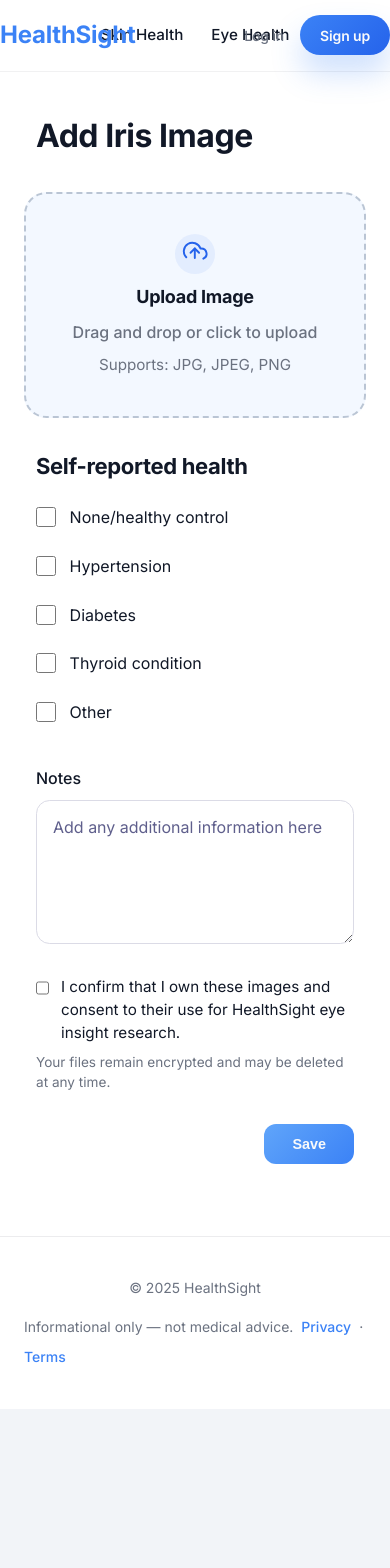
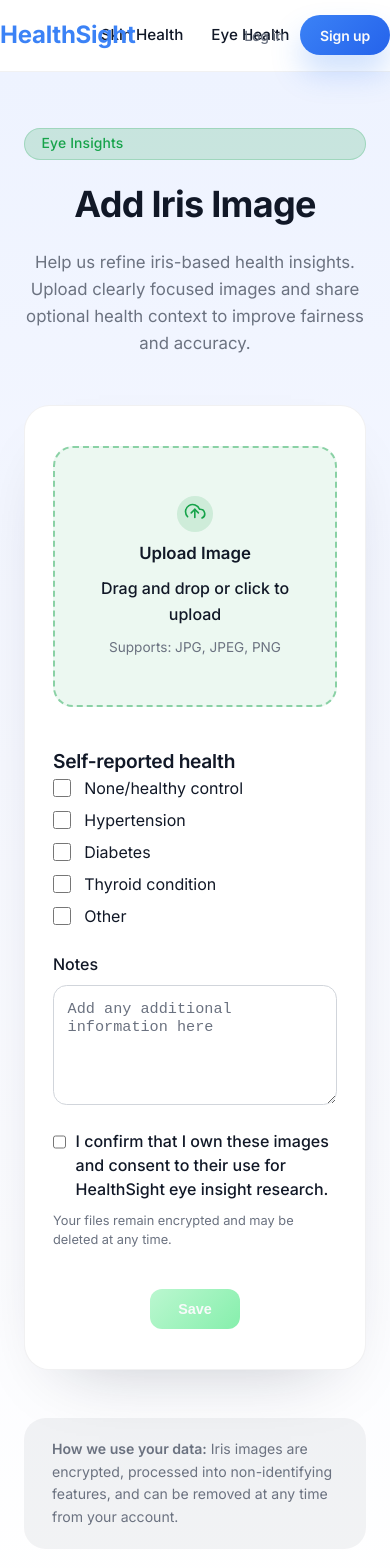
Before and after one commit to jpbinith/health-insight-frontend, a Next.js app: page /eye-insights in a window 390 px wide. Shown: the top 1568 px of the page. Before the commit the page ends 1409 px from the top, so only its background shows below. Built offline with nearby package versions, Linux system fonts and the light colour scheme.

Commit message:
ui design updated

```diff
--- a/src/app/eye-insights/page.tsx
+++ b/src/app/eye-insights/page.tsx
@@ -29,26 +29,32 @@ export default function EyeInsightsPage() {
   const filesSelected = uploadedFiles.length > 0;
 
   return (
-    <section className="eye-insights">
-      <div className="eye-insights__inner">
-        <header className="eye-insights__header">
-          <h1 className="eye-insights__title">Add Iris Image</h1>
+    <section className="analysis-page eye-insights">
+      <div className="analysis-page__inner">
+        <header className="analysis-page__intro">
+          <span className="analysis-page__badge analysis-page__badge--green">Eye Insights</span>
+          <h1 className="analysis-page__title">Add Iris Image</h1>
+          <p className="analysis-page__subtitle">
+            Help us refine iris-based health insights. Upload clearly focused images and share optional health context to
+            improve fairness and accuracy.
+          </p>
         </header>
 
+        <div className="analysis-card eye-insights__card">
           <ImageUploader
             accept="image/*"
-          multiple
             title="Upload Image"
             prompt="Drag and drop or click to upload"
             helperText="Supports: JPG, JPEG, PNG"
             hideDropzoneOnSelection
             showPreviewImage
             onChange={setUploadedFiles}
-          className="eye-insights__uploader"
+            className="analysis-card__uploader analysis-card__uploader--eye"
           />
 
-        <section aria-labelledby="health-heading" className="eye-insights__section">
-          <h2 className="eye-insights__section-title" id="health-heading">
+          <div className="eye-insights__form">
+            <section className="eye-insights__group" aria-labelledby="health-heading">
+              <h2 className="eye-insights__group-title" id="health-heading">
                 Self-reported health
               </h2>
               <div className="eye-insights__checkboxes">
@@ -136,9 +142,8 @@ export default function EyeInsightsPage() {
                   I confirm that I own these images and consent to their use for HealthSight eye insight research.
                 </span>
               </label>
-          <p className="eye-insights__consent-hint">
-            Your files remain encrypted and may be deleted at any time.
-          </p>
+              <p className="eye-insights__consent-hint">Your files remain encrypted and may be deleted at any time.</p>
+            </div>
           </div>
 
           <div className="eye-insights__actions">
@@ -151,6 +156,12 @@ export default function EyeInsightsPage() {
             </button>
           </div>
         </div>
+
+        <p className="analysis-page__disclaimer">
+          <strong>How we use your data:</strong> Iris images are encrypted, processed into non-identifying features, and can be
+          removed at any time from your account.
+        </p>
+      </div>
     </section>
   );
 }
--- a/src/styles/main.scss
+++ b/src/styles/main.scss
@@ -14,6 +14,7 @@
 @use 'components/feature-step';
 @use 'components/footer';
 @use 'components/image-upload';
+@use 'pages/analysis_base';
 @use 'pages/eye_insights';
 @use 'pages/skin_health';
 @use 'utilities/visually-hidden';
--- /dev/null
+++ b/src/styles/pages/_analysis_base.scss
@@ -0,0 +1,161 @@
+@use '../settings/colors' as colors;
+@use '../settings/typography' as type;
+@use '../tools/mixins' as mixins;
+
+.analysis-page {
+  background: linear-gradient(180deg, #eef3ff 0%, #f6f8ff 45%, #ffffff 100%);
+  padding-block: 5rem 5.5rem;
+  flex: 1 1 auto;
+  display: flex;
+}
+
+.analysis-page__inner {
+  @include mixins.container;
+  max-width: 58rem;
+  display: grid;
+  gap: 3rem;
+  justify-items: center;
+  text-align: center;
+}
+
+.analysis-page__intro {
+  display: grid;
+  gap: 1.1rem;
+}
+
+.analysis-page__badge {
+  display: inline-flex;
+  align-items: center;
+  justify-content: flex-start;
+  min-height: 2rem;
+  padding-inline: 1.1rem;
+  padding-block: 0.35rem;
+  border-radius: 999px;
+  font-size: 0.87rem;
+  font-weight: type.$font-weight-medium;
+  letter-spacing: 0.01em;
+  background-color: rgba(59, 130, 246, 0.14);
+  color: colors.$color-primary;
+  box-shadow: inset 0 0 0 1px rgba(59, 130, 246, 0.18);
+}
+
+.analysis-page__badge--blue {
+  background-color: rgba(59, 130, 246, 0.14);
+  color: colors.$color-primary;
+  box-shadow: inset 0 0 0 1px rgba(59, 130, 246, 0.18);
+}
+
+.analysis-page__badge--green {
+  background-color: rgba(34, 197, 94, 0.16);
+  color: #16a34a;
+  box-shadow: inset 0 0 0 1px rgba(22, 163, 74, 0.22);
+}
+
+.analysis-page__title {
+  font-size: clamp(2.25rem, 4vw, 2.85rem);
+  font-weight: type.$font-weight-bold;
+  letter-spacing: -0.02em;
+  color: colors.$color-text-primary;
+}
+
+.analysis-page__subtitle {
+  font-size: 1.05rem;
+  color: colors.$color-text-secondary;
+  max-width: 34rem;
+  margin-inline: auto;
+  line-height: 1.6;
+}
+
+.analysis-card {
+  width: min(100%, 46rem);
+  background-color: colors.$color-surface-light;
+  border: 1px solid rgba(colors.$color-text-primary, 0.06);
+  border-radius: 1.6rem;
+  padding: 3rem 2.75rem;
+  display: grid;
+  gap: 2.25rem;
+  box-shadow: 0 30px 70px -40px rgba(15, 23, 42, 0.28);
+}
+
+.analysis-card__uploader .image-upload {
+  gap: 1.4rem;
+}
+
+.analysis-card__uploader .image-upload__dropzone {
+  width: 100%;
+  border-radius: 1.25rem;
+  padding: 3rem 2.25rem;
+  border: 2px dashed #3b82f6;
+  background-color: rgba(59, 130, 246, .14);
+}
+
+.analysis-card__uploader .image-upload__prompt {
+  max-width: 22rem;
+  line-height: 1.6;
+}
+
+.analysis-card__uploader .image-upload__helper {
+  font-size: 0.85rem;
+  color: colors.$color-text-secondary;
+}
+
+.analysis-card__uploader .image-upload__preview {
+  gap: 1rem;
+}
+
+.analysis-card__section {
+  display: grid;
+  gap: 1.75rem;
+}
+
+.analysis-card__cta {
+  display: inline-flex;
+  align-items: center;
+  justify-content: center;
+  gap: 0.7rem;
+  padding: 0.85rem 1.5rem;
+  border-radius: 0.9rem;
+  font-size: 1rem;
+  font-weight: type.$font-weight-semibold;
+  border: none;
+  background-color: rgba(148, 163, 184, 0.6);
+  color: colors.$color-text-inverted;
+  cursor: not-allowed;
+  transition: transform 0.2s ease, box-shadow 0.2s ease;
+
+  svg {
+    width: 1rem;
+    height: 1rem;
+  }
+}
+
+.analysis-card__cta--enabled {
+  background: linear-gradient(135deg, #3b82f6 0%, #2563eb 100%);
+  cursor: pointer;
+  box-shadow: 0 18px 32px rgba(59, 130, 246, 0.25);
+
+  &:hover {
+    transform: translateY(-2px);
+    box-shadow: 0 22px 36px rgba(59, 130, 246, 0.28);
+  }
+}
+
+.analysis-page__disclaimer {
+  font-size: 0.88rem;
+  color: colors.$color-text-secondary;
+  background-color: rgba(colors.$color-text-primary, 0.05);
+  padding: 1.25rem 1.75rem;
+  border-radius: 1.35rem;
+  max-width: 38rem;
+  line-height: 1.6;
+}
+
+@media (max-width: 768px) {
+  .analysis-page {
+    padding-block: 3.5rem 4rem;
+  }
+
+  .analysis-card {
+    padding: 2.5rem 1.75rem;
+  }
+}
--- a/src/styles/pages/_eye_insights.scss
+++ b/src/styles/pages/_eye_insights.scss
@@ -1,160 +1,73 @@
 @use '../settings/colors' as colors;
 @use '../settings/typography' as type;
-@use '../tools/mixins' as mixins;
 
-.eye-insights {
-  background-color: colors.$color-surface-light;
-  padding-block: 3rem 3.5rem;
-  flex: 1 1 auto;
-  display: flex;
-  min-height: 100%;
+.eye-insights .analysis-page__badge {
+  background-color: rgba(22, 163, 74, 0.18);
+  color: #16a34a;
 }
 
-.eye-insights__inner {
-  @include mixins.container;
-  max-width: 60rem;
-  display: flex;
-  flex-direction: column;
-  gap: 2rem;
-  min-height: 100%;
-  padding-bottom: 0;
+.eye-insights__card {
+  text-align: left;
+  gap: 2.5rem;
 }
 
-.eye-insights__header {
-  padding-inline: 0.75rem;
+.eye-insights__card .image-upload {
+  gap: 1.5rem;
 }
 
-.eye-insights__title {
-  font-size: clamp(2rem, 3vw, 2.5rem);
-  font-weight: type.$font-weight-bold;
-  color: colors.$color-text-primary;
-  letter-spacing: -0.015em;
+.eye-insights__card .image-upload__dropzone {
+  border: 2px dashed rgba(22, 163, 74, 0.45);
+  background-color: rgba(22, 163, 74, 0.08);
 }
 
-.eye-insights__uploader .image-upload {
-  gap: 1.25rem;
+.eye-insights__card .image-upload__dropzone--active,
+.eye-insights__card .image-upload__dropzone:hover {
+  border-color: #16a34a;
+  background-color: rgba(22, 163, 74, 0.12);
+  transform: translateY(-3px);
+  box-shadow: 0 16px 32px rgba(22, 163, 74, 0.18);
 }
 
-.eye-insights__uploader .image-upload__dropzone {
-  border: 2px dashed rgba(148, 163, 184, 0.6);
-  border-radius: 1.4rem;
-  padding: 3rem 2.5rem;
-  background-color: rgba(colors.$color-primary, 0.06);
-  position: relative;
-  overflow: hidden;
-  transition: border-color 0.2s ease, background-color 0.2s ease, box-shadow 0.2s ease,
-    transform 0.25s ease;
+.eye-insights__card .image-upload__icon {
+  background-color: rgba(22, 163, 74, 0.14);
+  color: #16a34a;
 }
 
-.eye-insights__uploader .image-upload__dropzone--active,
-.eye-insights__uploader .image-upload__dropzone:hover {
-  border-color: #2563eb;
-  background-color: rgba(99, 152, 255, 0.15);
-  transform: translateY(-4px);
-  box-shadow: 0 18px 40px rgba(37, 99, 235, 0.18);
+.eye-insights__form {
+  display: grid;
+  gap: 2rem;
 }
 
-.eye-insights__uploader .image-upload__icon {
-  width: 2.5rem;
-  height: 2.5rem;
-  color: #2563eb;
-  background: rgba(37, 99, 235, 0.08);
-}
-
-.eye-insights__uploader .image-upload__title {
-  font-size: 1.125rem;
-  font-weight: type.$font-weight-bold;
+.eye-insights__group-title {
+  font-size: 1.2rem;
+  font-weight: type.$font-weight-semibold;
   color: colors.$color-text-primary;
-  letter-spacing: -0.015em;
-}
-
-.eye-insights__uploader .image-upload__prompt {
-  color: colors.$color-text-secondary;
-  font-weight: type.$font-weight-medium;
-}
-
-.eye-insights__uploader .image-upload__helper {
-  font-size: 0.95rem;
-  color: colors.$color-text-secondary;
-}
-
-.eye-insights__uploader .image-upload__file-list {
-  width: 100%;
-  max-width: 24rem;
-}
-
-.eye-insights__uploader .image-upload__file {
-  display: flex;
-  justify-content: space-between;
-  align-items: center;
-  gap: 0.75rem;
-  font-size: 0.85rem;
-  color: colors.$color-text-secondary;
-  background: rgba(colors.$color-primary, 0.05);
-  border-radius: 0.5rem;
-  padding: 0.5rem 0.75rem;
-}
-
-.eye-insights__uploader .image-upload__file-remove {
-  border: none;
-  background: transparent;
-  color: colors.$color-primary;
-  font-size: 0.8rem;
-  font-weight: type.$font-weight-medium;
-  cursor: pointer;
-  padding: 0.25rem 0.5rem;
-  border-radius: 0.4rem;
-
-  &:hover {
-    color: colors.$color-primary-dark;
-  }
-
-  &:focus-visible {
-    outline: 2px solid colors.$color-primary;
-    outline-offset: 2px;
-  }
-}
-
-.eye-insights__section {
-  display: grid;
-  gap: 0.75rem;
-  padding-inline: 0.75rem;
-}
-
-.eye-insights__section-title {
-  font-size: 1.375rem;
-  font-weight: type.$font-weight-bold;
-  color: colors.$color-text-primary;
-  letter-spacing: -0.015em;
 }
 
 .eye-insights__checkboxes {
   display: grid;
-  gap: 0.35rem;
+  gap: 0.5rem;
 }
 
 .eye-insights__checkbox {
   display: flex;
   align-items: center;
   gap: 0.85rem;
-  padding-block: 0.6rem;
   font-size: 1rem;
   color: colors.$color-text-primary;
 }
 
 .eye-insights__checkbox-input {
-  width: 1.25rem;
-  height: 1.25rem;
-  border-radius: 0.4rem;
-  border: 2px solid #dbdbe6;
-  background-color: transparent;
-  accent-color: #0606f9;
+  width: 1.1rem;
+  height: 1.1rem;
+  border-radius: 0.35rem;
+  border: 2px solid #d1d5db;
+  accent-color: #2563eb;
 }
 
 .eye-insights__other {
   display: grid;
-  gap: 1rem;
-  padding-inline: 0.75rem;
+  gap: 0.75rem;
 }
 
 .eye-insights__other-title {
@@ -165,13 +78,12 @@
 
 .eye-insights__other-list {
   display: grid;
-  gap: 0.75rem;
+  gap: 0.6rem;
 }
 
 .eye-insights__other-field {
   display: flex;
   gap: 0.75rem;
-  align-items: center;
   flex-wrap: wrap;
 }
 
@@ -179,37 +91,34 @@
   flex: 1 1 14rem;
   min-width: 12rem;
   border-radius: 0.75rem;
-  border: 1px solid #dbdbe6;
+  border: 1px solid #d1d5db;
   padding: 0.65rem 0.9rem;
   font-size: 0.95rem;
   color: colors.$color-text-primary;
-  background-color: colors.$color-surface-light;
 
   &::placeholder {
-    color: #5f5f8c;
+    color: colors.$color-text-secondary;
   }
 
   &:focus {
     outline: none;
     border-color: colors.$color-primary;
-    box-shadow: 0 0 0 3px rgba(6, 6, 249, 0.2);
+    box-shadow: 0 0 0 3px rgba(colors.$color-primary, 0.2);
   }
 }
 
 .eye-insights__other-remove {
   border: none;
-  background: #f5f5fb;
-  color: colors.$color-text-secondary;
+  background: rgba(22, 163, 74, 0.12);
+  color: #15803d;
   font-size: 0.85rem;
   font-weight: type.$font-weight-medium;
-  padding: 0.5rem 0.9rem;
+  padding: 0.45rem 0.9rem;
   border-radius: 0.75rem;
   cursor: pointer;
-  transition: color 0.2s ease, transform 0.2s ease;
 
   &:hover {
-    color: colors.$color-primary;
-    transform: translateY(-1px);
+    background: rgba(22, 163, 74, 0.18);
   }
 }
 
@@ -219,118 +128,98 @@
   color: colors.$color-primary;
   font-weight: type.$font-weight-semibold;
   font-size: 0.9rem;
-  padding: 0;
   width: fit-content;
   cursor: pointer;
-  transition: color 0.2s ease;
 
   &:hover {
     color: colors.$color-primary-dark;
   }
 }
 
-.eye-insights__notes {
+.eye-insights__notes,
+.eye-insights__consent {
   display: grid;
-  gap: 0.65rem;
-  max-width: 30rem;
-  padding-inline: 0.75rem;
+  gap: 0.6rem;
 }
 
-.eye-insights__notes-label {
-  font-size: 1rem;
+.eye-insights__notes-label,
+.eye-insights__consent-copy {
+  color: colors.$color-text-primary;
   font-weight: type.$font-weight-medium;
-  color: colors.$color-text-primary;
 }
 
 .eye-insights__textarea {
-  min-height: 9rem;
+  min-height: 7.5rem;
   border-radius: 0.85rem;
-  border: 1px solid #dbdbe6;
-  padding: 1rem;
-  font-size: 1rem;
-  font-family: inherit;
+  border: 1px solid #d1d5db;
+  padding: 0.85rem;
+  font-size: 0.95rem;
   color: colors.$color-text-primary;
   resize: vertical;
-  background-color: colors.$color-surface-light;
 
   &::placeholder {
-    color: #5f5f8c;
+    color: colors.$color-text-secondary;
   }
 
   &:focus {
     outline: none;
     border-color: colors.$color-primary;
-    box-shadow: 0 0 0 3px rgba(6, 6, 249, 0.2);
+    box-shadow: 0 0 0 3px rgba(colors.$color-primary, 0.18);
   }
-}
-
-.eye-insights__consent {
-  display: grid;
-  gap: 0.45rem;
-  padding-inline: 0.75rem;
-  max-width: 38rem;
 }
 
 .eye-insights__consent-control {
   display: flex;
   align-items: flex-start;
-  gap: 0.75rem;
-  font-size: 0.95rem;
-  color: colors.$color-text-primary;
+  gap: 0.6rem;
+  text-align: left;
 }
 
 .eye-insights__consent-checkbox {
-  width: 1.2rem;
-  height: 1.2rem;
-  border-radius: 0.35rem;
-  border: 2px solid #dbdbe6;
-  background-color: colors.$color-surface-light;
-  accent-color: colors.$color-primary;
-  margin-top: 0.15rem;
-}
-
-.eye-insights__consent-copy {
-  line-height: 1.5;
+  width: 1.1rem;
+  height: 1.1rem;
+  margin-top: 0.25rem;
+  border-radius: 0.3rem;
+  border: 2px solid #d1d5db;
+  accent-color: #2563eb;
 }
 
 .eye-insights__consent-hint {
-  font-size: 0.85rem;
+  font-size: 0.8rem;
   color: colors.$color-text-secondary;
+  text-align: left;
 }
 
 .eye-insights__actions {
   display: flex;
   justify-content: flex-end;
-  padding-inline: 0.75rem;
-  margin-top: auto;
-  padding-bottom: 0.5rem;
 }
 
 .eye-insights__save {
   border: none;
   border-radius: 0.75rem;
-  background: linear-gradient(135deg, #22C55E 0%, #16A34A 100%);
+  background: linear-gradient(135deg, #22c55e 0%, #16a34a 100%);
   color: colors.$color-text-inverted;
-  font-weight: type.$font-weight-bold;
+  font-weight: type.$font-weight-semibold;
   padding: 0.75rem 1.75rem;
   font-size: 0.9rem;
   cursor: pointer;
   box-shadow: 0 14px 28px rgba(22, 163, 74, 0.25);
   transition: transform 0.2s ease, box-shadow 0.2s ease;
+}
 
-  &:hover {
+.eye-insights__save:hover {
   transform: translateY(-1px);
   box-shadow: 0 18px 32px rgba(22, 163, 74, 0.3);
 }
 
-  &:focus-visible {
+.eye-insights__save:focus-visible {
   outline: 2px solid colors.$color-text-inverted;
   outline-offset: 3px;
 }
-}
 
 .eye-insights__save--disabled {
-  background: linear-gradient(135deg, rgba(96, 165, 250, 1) 0%, rgba(59, 130, 246, 1) 100%);
+  background: linear-gradient(135deg, rgba(187, 247, 208, 1) 0%, rgba(134, 239, 172, 1) 100%);
   cursor: not-allowed;
   box-shadow: none;
 
@@ -340,16 +229,17 @@
   }
 }
 
-@media (max-width: 768px) {
-  .eye-insights {
-    padding-block: 2.5rem 4rem;
+.eye-insights .analysis-page__disclaimer {
+  text-align: left;
+  max-width: 40rem;
 }
 
-  .eye-insights__inner {
-    gap: 2rem;
+@media (max-width: 768px) {
+  .eye-insights__form {
+    gap: 1.5rem;
   }
 
-  .eye-insights__uploader .image-upload__dropzone {
-    padding: 2.5rem 1.5rem;
+  .eye-insights__actions {
+    justify-content: center;
   }
 }
```
Also changed, not shown: src/app/skin-health/page.tsx (+12 -12 lines), src/styles/pages/_skin_health.scss (+23 -144 lines). Lines whose indentation alone changed are shown as unchanged.
